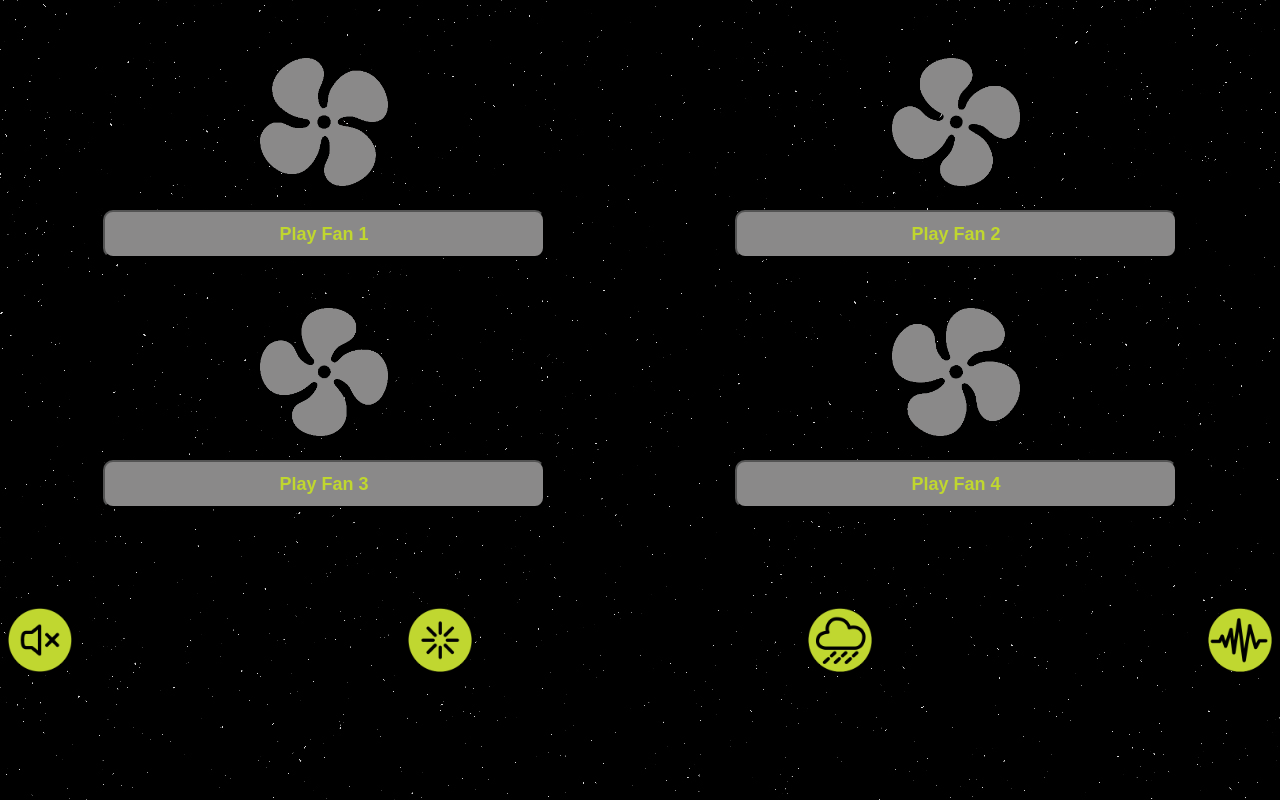
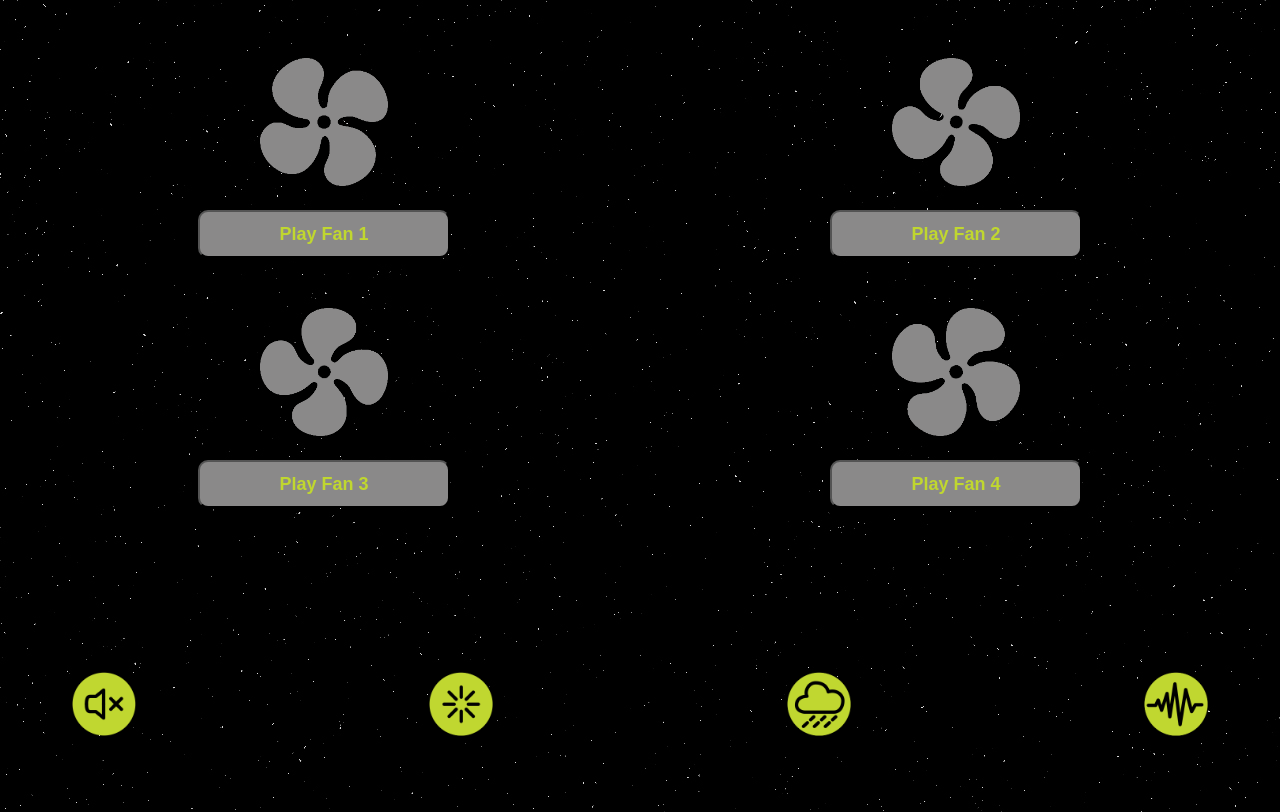
Before and after one commit to shanarussell/nite-fan-javascript, a plain HTML site: page index.html in a window 1280 px wide. Drawn offline with Linux system fonts and the light colour scheme.

Commit message:
button size, spacing

```diff
--- a/styles.css
+++ b/styles.css
@@ -50,7 +50,7 @@ body {
 }
 
 .fan-buttons {
-  width: 70%;
+  width: 40%;
   height: 3rem;
   margin-top: 20px;
   margin-bottom: 50px;
@@ -70,6 +70,7 @@ body {
 
 .extras-wrapper {
   display: flex;
+  padding: 4rem;
   justify-content: space-between;
   margin-top: 50px;
 }
```
